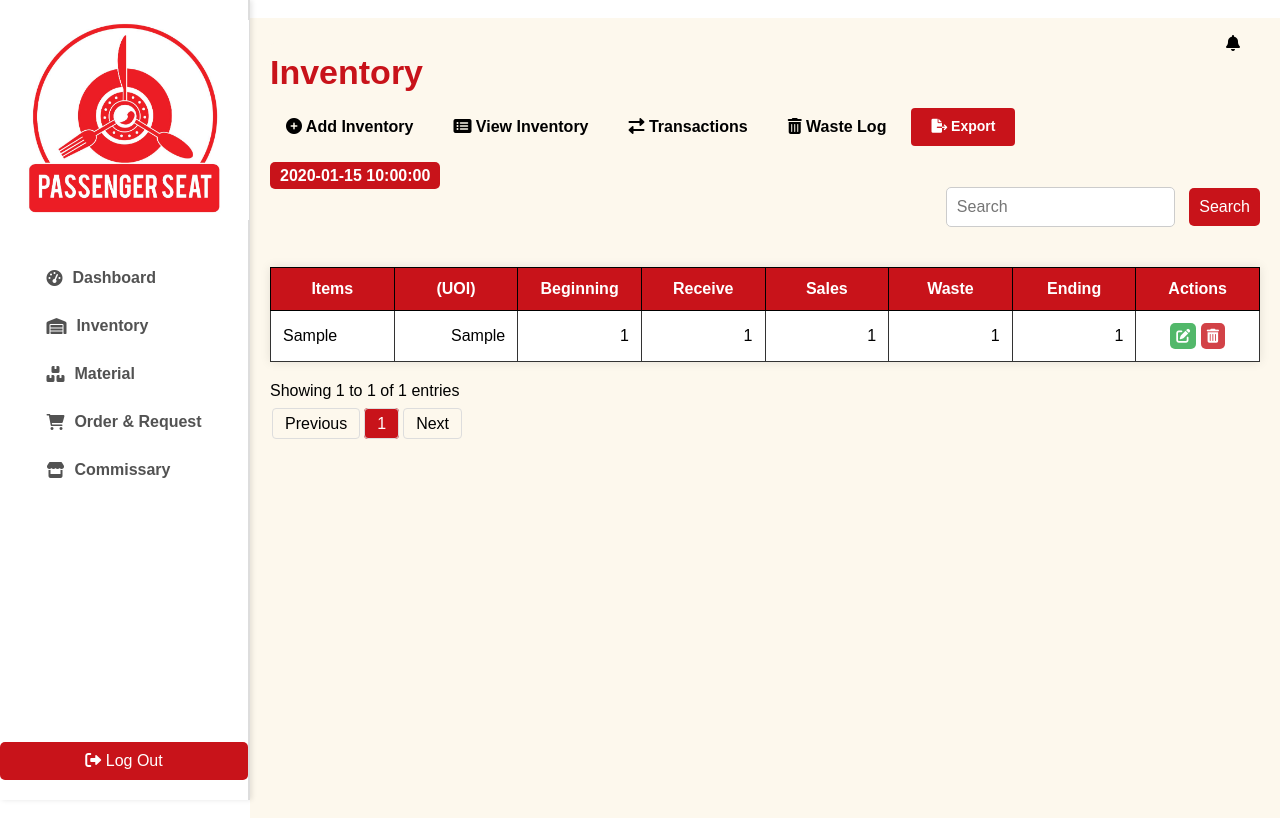
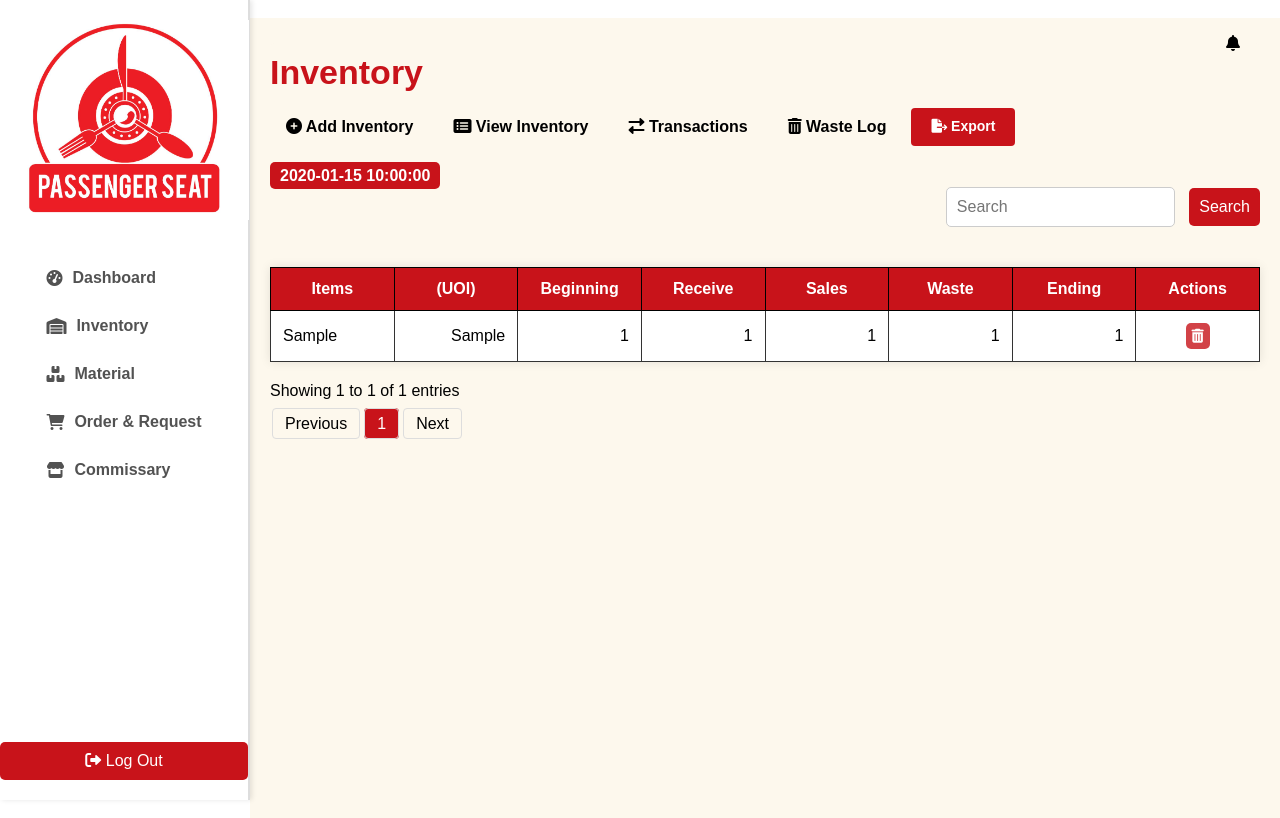
Before and after one commit to RoDriguezBSIT3-2/Material-Management-System, a Flask app: template templates/inventory.html in a window 1280 px wide. Run offline with Flask 3, Linux system fonts and the light colour scheme; tables that the repository leaves empty hold one stand-in row (values such as "Sample post"); the template is opened without the code that fills it: values that come from a table or form of the project are taken from there, most other values are stand-ins (such as "Sample title", 1, 10 or a date in 2020); some libraries are stand-ins or nearby versions.

Commit message:
Update inventory.html

```diff
--- a/templates/inventory.html
+++ b/templates/inventory.html
@@ -89,9 +89,6 @@
             <td>{{ item.waste }}</td>
             <td>{{ item.ending }}</td>
             <td>
-                <button type="button" class="edit" aria-label="Edit" onclick="openEditModal('{{ item.id }}')">
-                    <i class="fas fa-edit"></i>
-                </button>
                 <form action="{{ url_for('delete_inventory', item_id=item.id) }}" method="POST" style="display:inline;">
                     <button type="submit" class="delete" onclick="return confirm('Are you sure you want to delete this item?');" aria-label="Delete">
                         <i class="fas fa-trash-alt"></i>
```
